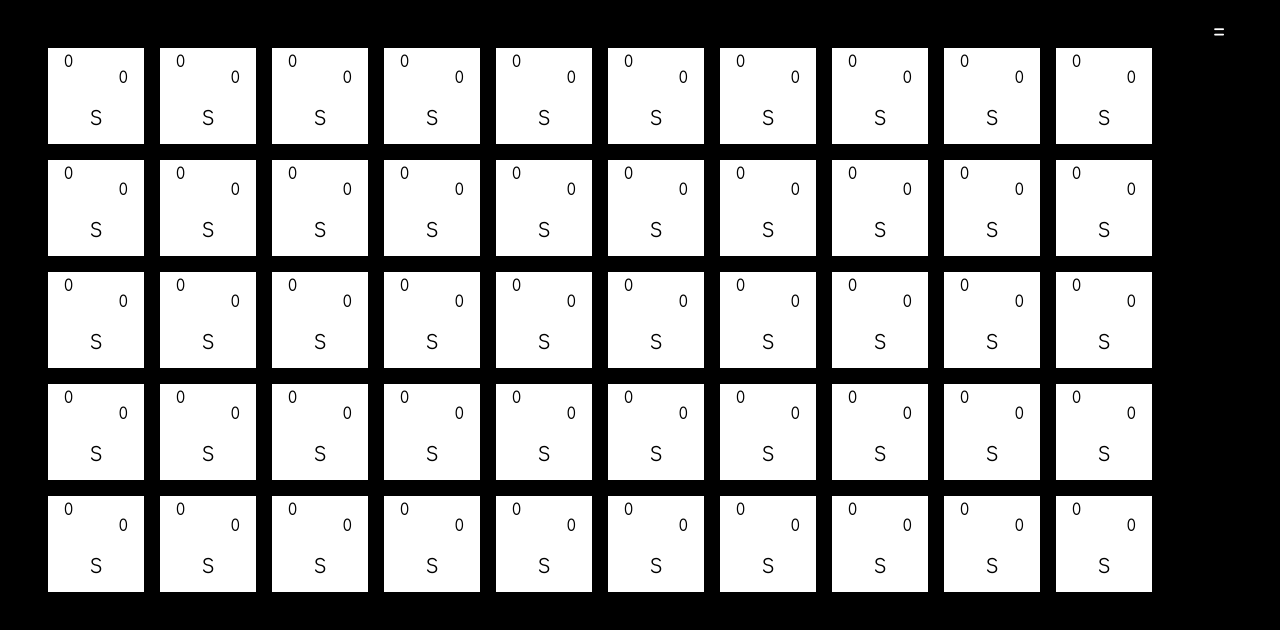
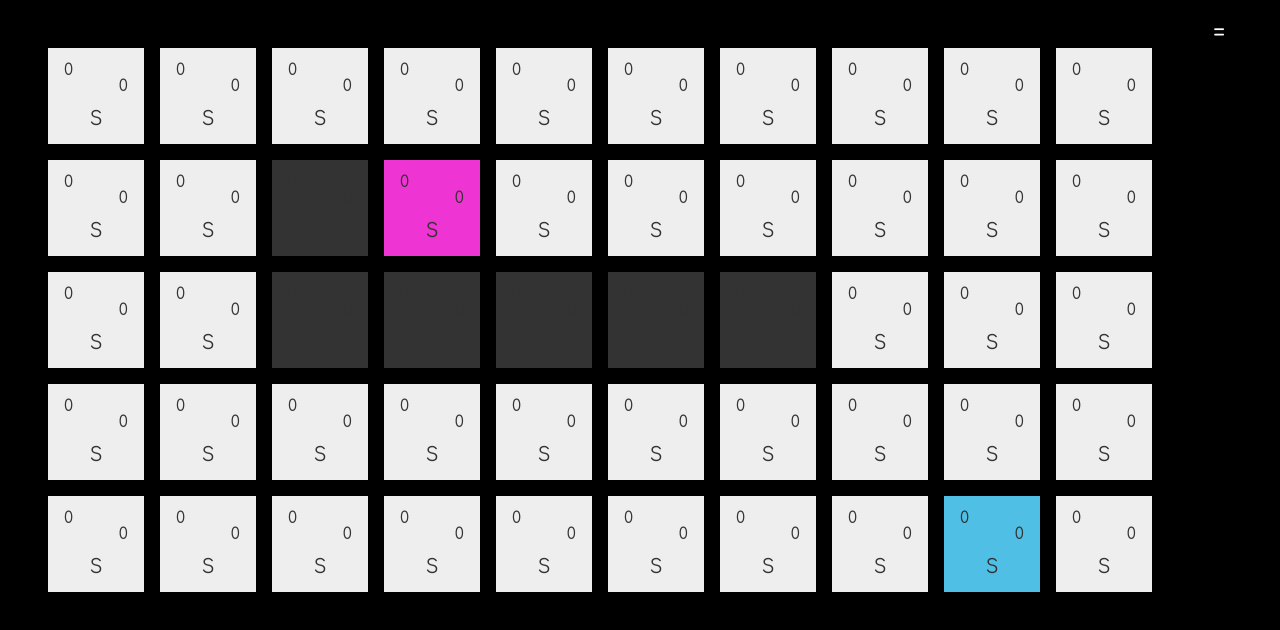
Before and after one commit to louisgv/tracestar, a plain HTML site: page index.html in a window 1280 px wide. Drawn offline with Linux system fonts and the light colour scheme.

Commit message:
Initialize halt element

```diff
--- a/index.css
+++ b/index.css
@@ -5,15 +5,21 @@
     LICENSE: MIT
 */
 
-body {
-    font-family: 'Comfortaa', cursive;
-    background: #eee;
+body, .absolute-full-screen {
+    position: absolute;
+    top: 0;
+    left: 0;
+    width: 100vw;
+    height: 100vh;
     display: flex;
     flex-direction: column;
     justify-content: center;
     align-items: center;
-    width: 100vw;
-    height: 100vh;
+}
+
+body {
+    font-family: 'Comfortaa', cursive;
+    background: #eee;
     margin: 0;
     padding: 0;
 }
@@ -74,7 +80,7 @@ footer h4, footer h5 {
     pointer-events: none;
 }
 
-@media only screen and (max-width: 648px){
+@media only screen and (max-width: 648px) {
     footer {
         bottom: 3em;
     }
@@ -82,7 +88,6 @@ footer h4, footer h5 {
 
 #controls {
     z-index: 2;
-
     position: absolute;
     top: 0;
     right: 0;
@@ -95,6 +100,24 @@ footer h4, footer h5 {
 
 #controls button, #now-playing div {
     margin-bottom: 0.1em;
+}
+
+.enabled {
+    opacity: 1 !important;
+    visibility: visible !important;
+    transform: scale(1) !important;
+}
+
+#halt-notice {
+    position: absolute;
+    background: black;
+    color: white;
+    font-size: 4.5em;
+    z-index: 999;
+    opacity: 0;
+    transform: scale(0);
+    transition: 0.45s;
+    pointer-events: none;
 }
 
 .toggle-target {
--- a/index.html
+++ b/index.html
@@ -96,6 +96,9 @@
 </head>
 
 <body>
+	<div id="halt-notice" class="absolute-full-screen">
+		- PAUSED -
+	</div>
 
 	<div id="drawpad-container"></div>
 
--- a/src/components/Grid.js
+++ b/src/components/Grid.js
@@ -9,12 +9,38 @@
 "use strict";
 var app = app || {};
 (function() {
-    const {Vector2, Helper, GridNode} = app;
+    const {Vector2, Global, Helper, GridNode} = app;
 
     app.Grid = class {
         constructor(config = {
             sideScale: 0.16,
-            padding: 0.02
+            padding: 0.02,
+            start: [
+                8, 4
+            ],
+            end: [
+                3, 1
+            ],
+            walls: [
+                [
+                    2, 1
+                ],
+                [
+                    2, 2
+                ],
+                [
+                    3, 2
+                ],
+                [
+                    4, 2
+                ],
+                [
+                    5, 2
+                ],
+                [
+                    6, 2
+                ]
+            ]
         }) {
             this.config = config;
 
@@ -45,24 +71,104 @@ var app = app || {};
         }
 
         updateCache() {
+            const sixthSize = this.config.nodeSize / 6;
+            const fifthSize = this.config.nodeSize / 5;
+
+            this.config.textSize = {
+                topLeft: sixthSize,
+                topRight: sixthSize,
+                bottomCenter: fifthSize
+            };
+
+            this.config.textAlignAndBaseline = {
+                topLeft: [
+                    "left", "bottom"
+                ],
+                topRight: [
+                    "right", "bottom"
+                ],
+                bottomCenter: ["center", "middle"]
+            };
+
+            this.config.textArgv = {
+                topLeft: [
+                    sixthSize, fifthSize + sixthSize / 2
+                ],
+                topRight: [
+                    this.config.nodeSize - sixthSize,
+                    fifthSize + sixthSize * 1.5
+                ],
+                bottomCenter: [
+                    this.config.nodeSize / 2,
+                    fifthSize * 4
+                ]
+            };
+
+            this.config.texts = Object.keys(this.config.textSize);
+
             this.nodeCache = new Array(this.config.renderSize.x);
+
             for (let x = 0; x < this.config.renderSize.x; x++) {
                 this.nodeCache[x] = new Array(this.config.renderSize.y);
                 for (let y = 0; y < this.config.renderSize.y; y++) {
                     this.nodeCache[x][y] = new GridNode(new Vector2(
                         x * (this.config.totalNodeSize) + this.config.nodeSize,
-                        y * (this.config.totalNodeSize) + this.config.nodeSize
-                    ), this.config.nodeSize);
+                        y * (this.config.totalNodeSize) + this.config.nodeSize,
+                    ), this.config.nodeSize, this.config, Global.COLOR.WHITE, Global.COLOR.BLACK);
                 }
             }
+
+            this
+                .config
+                .walls
+                .forEach(([x, y]) => {
+                    this
+                        .nodeCache[x][y]
+                        .color = Global.COLOR.BLACK;
+                });
+
+            this
+                .nodeCache[
+                    this
+                        .config
+                        .start[0]
+                ][
+                    this
+                        .config
+                        .start[1]
+                ]
+                .color = Global.COLOR.BLUE;
+
+            this
+                .nodeCache[
+                    this
+                        .config
+                        .end[0]
+                ][
+                    this
+                        .config
+                        .end[1]
+                ]
+                .color = Global.COLOR.PURPLE;
+
         }
 
         processMouseInput(mouse) {
-            const x = Math.floor((mouse.x - this.config.nodeSize * 1.5) / (this.config.totalNodeSize)) + 1;
-            const y = Math.floor((mouse.y - this.config.nodeSize * 1.5) / (this.config.totalNodeSize)) + 1;
+            const x = Math.floor(
+                (mouse.x - this.config.nodeSize * 1.5) / (this.config.totalNodeSize)
+            ) + 1;
+            const y = Math.floor(
+                (mouse.y - this.config.nodeSize * 1.5) / (this.config.totalNodeSize)
+            ) + 1;
 
             if (this.nodeCache[x] && this.nodeCache[x][y]) {
-                this.nodeCache[x][y].color = 'black';
+                if (this.nodeCache[x][y].color == Global.COLOR.BLACK) {
+                    return;
+                }
+
+                this
+                    .nodeCache[x][y]
+                    .color = Global.COLOR.GREEN;
             }
         }
 
--- a/src/components/Main.js
+++ b/src/components/Main.js
@@ -40,15 +40,16 @@ var app = app || {};
          *
          */
         halt() {
+            // document.querySelector('#halt-notice').classList.add('enabled');
             this.paused = true;
             cancelAnimationFrame(this.animationID);
             this.update();
-
         }
 
         /** Resume the application
          */
         resume() {
+            // document.querySelector('#halt-notice').classList.remove('enabled');
             cancelAnimationFrame(this.animationID);
             this.paused = false;
             this.update();
--- a/src/components/grid/GridNode.js
+++ b/src/components/grid/GridNode.js
@@ -14,7 +14,7 @@ var app = app || {};
     const {Square, Vector2} = app;
 
     app.GridNode = class extends Square {
-        constructor(pos = new Vector2(), size = 10, color = 'white', textColor='black', text = {
+        constructor(pos = new Vector2(), size = 10, textConfig = {}, color = 'white', textColor = 'black', text = {
             topLeft: 0,
             topRight: 0,
             bottomCenter: 'S'
@@ -22,39 +22,15 @@ var app = app || {};
             super(pos, size, color);
             this.text = text;
             this.textColor = textColor;
-            this.sixthSize = this.size/6;
-            this.fifthSize = this.size / 5;
 
             // TODO: Cache these config somewhere else
-            this.textSize = {
-                topLeft: this.sixthSize,
-                topRight: this.sixthSize,
-                bottomCenter: this.fifthSize
-            };
+            this.textSize = textConfig.textSize;
 
-            this.textAlignAndBaseline = {
-                topLeft: [
-                    "left", "bottom"
-                ],
-                topRight: [
-                    "right", "bottom"
-                ],
-                bottomCenter: ["center", "middle"]
-            };
+            this.textAlignAndBaseline = textConfig.textAlignAndBaseline;
 
-            this.textArgv = {
-                topLeft: [
-                    this.sixthSize, this.fifthSize
-                ],
-                topRight: [
-                    this.size-this.sixthSize, this.fifthSize + this.sixthSize
-                ],
-                bottomCenter: [
-                    this.halfSize, this.fifthSize * 4
-                ]
-            };
+            this.textArgv = textConfig.textArgv;
 
-            this.texts = Object.keys(this.text);
+            this.texts = textConfig.texts;
         }
 
         draw(ctx) {
--- a/src/statics/Global.js
+++ b/src/statics/Global.js
@@ -13,6 +13,18 @@ var app = app || {};
 app.Global = Object.freeze({
     HALF_PI: Math.PI / 2,
     TWO_PI: Math.PI * 2,
+    COLOR: {
+        WHITE: "#EEEEEE",
+        BLACK: "#333333",
+        RED: "#FD5B78",
+        REDORANGE: "#FF6037",
+        ORANGE: "#FF9966",
+        YELLOW: "#FFFF66",
+        GREEN: "#66FF66",
+        BLUE: "#50BFE6",
+        PINK: "#FF6EFF",
+        PURPLE: "#EE34D2"
+    },
     KEYBOARD: {
         KEY_LEFT: 37,
         KEY_UP: 38,
```
